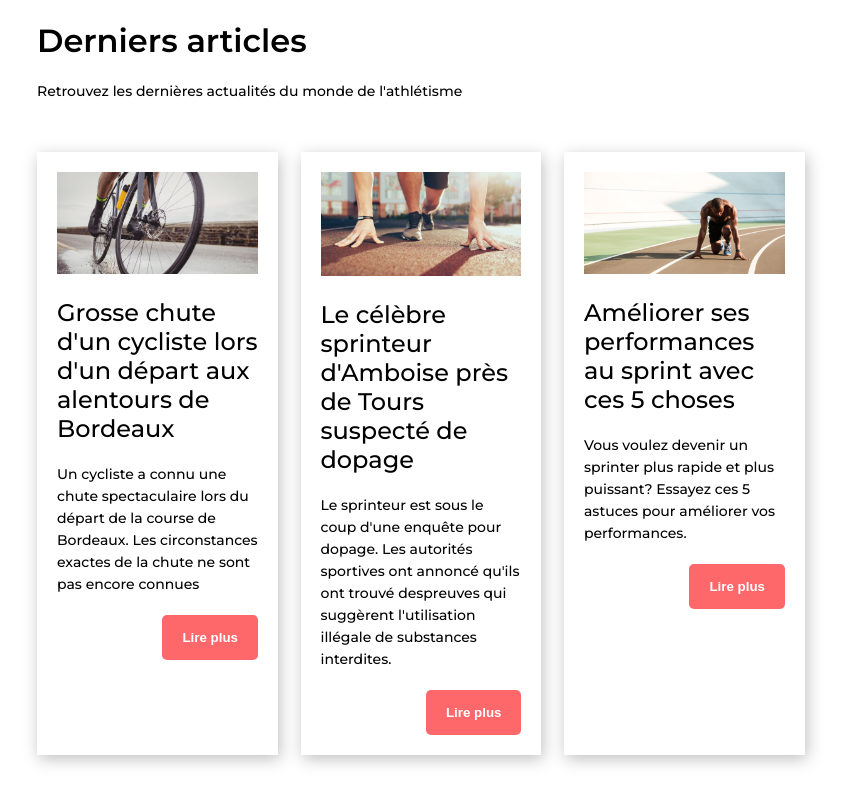
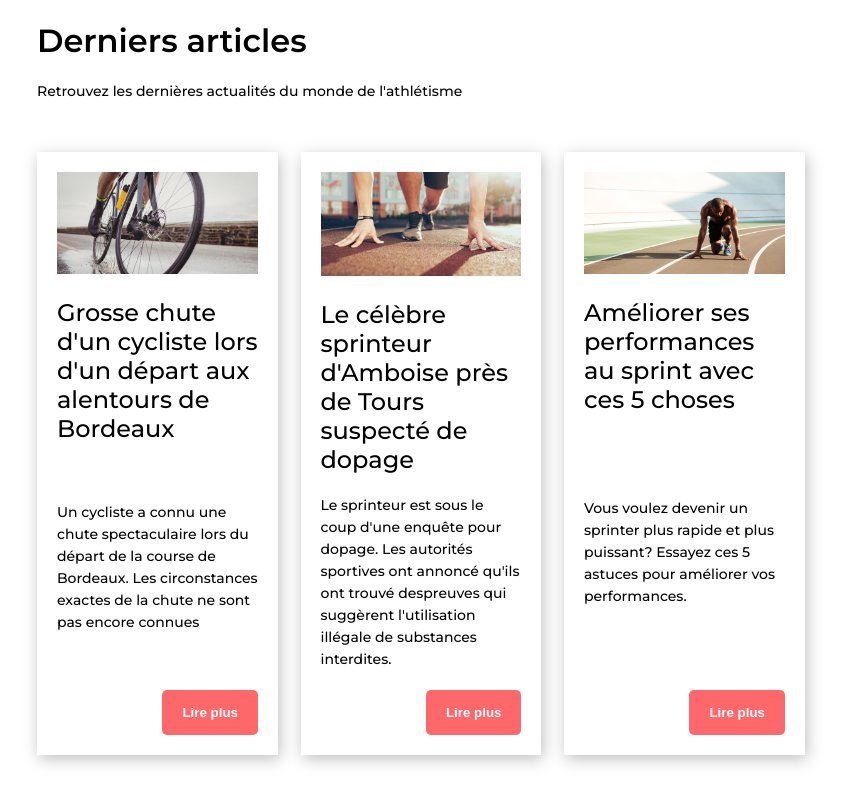
Before and after one commit to LucieG1940/integration-j2, a plain HTML site: page index.html in a window 1280 px wide. Shown: the part 2286-3084 px from the top of the page, without its empty margins (219-1064 px from the left). Drawn offline with Linux system fonts and the light colour scheme.

Commit message:
V4 Amélioration du responsive
Amélioration du responsive sur les actualités

```diff
--- a/css/style.css
+++ b/css/style.css
@@ -409,6 +409,7 @@ p {
 
     .section2__actu--presentation{
         width: 100%;
+        height: 98%;
     }
 
     /*.section2__actus--h3{
```
